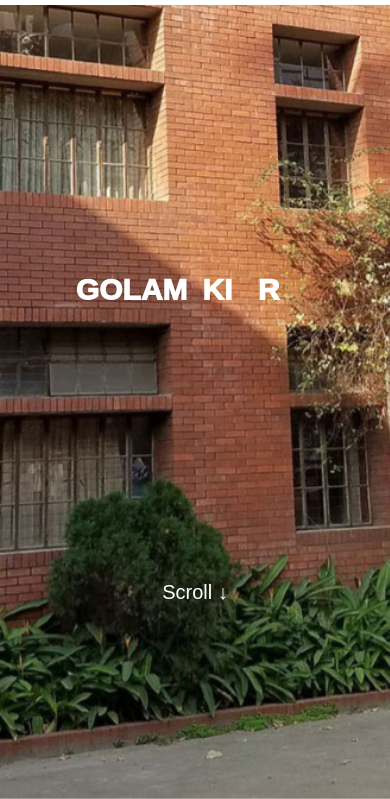
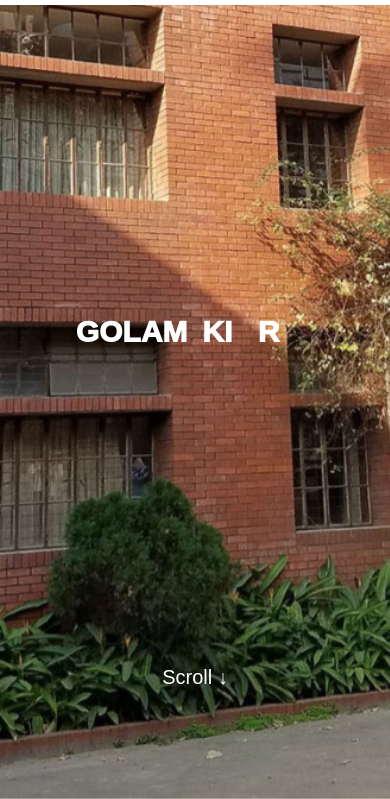
Before and after one commit to Talha12332/BioBria, a plain HTML site: page index.html in a window 390 px wide. Shown: the part 45-844 px from the top of the page. Drawn offline with nearby package versions, Linux system fonts and the light colour scheme; a web font is replaced by a local one.

Commit message:
Update style.css

```diff
--- a/style.css
+++ b/style.css
@@ -621,6 +621,10 @@ footer .copyright {
 
 @media(max-width: 400px) {
 
+    header {
+        height: 81vh;
+    }
+
     nav {
         padding: 0 19px;
         height: 50px;
@@ -768,4 +772,5 @@ footer .copyright {
         font-size: 10px;
     }
 
+
 }
```
